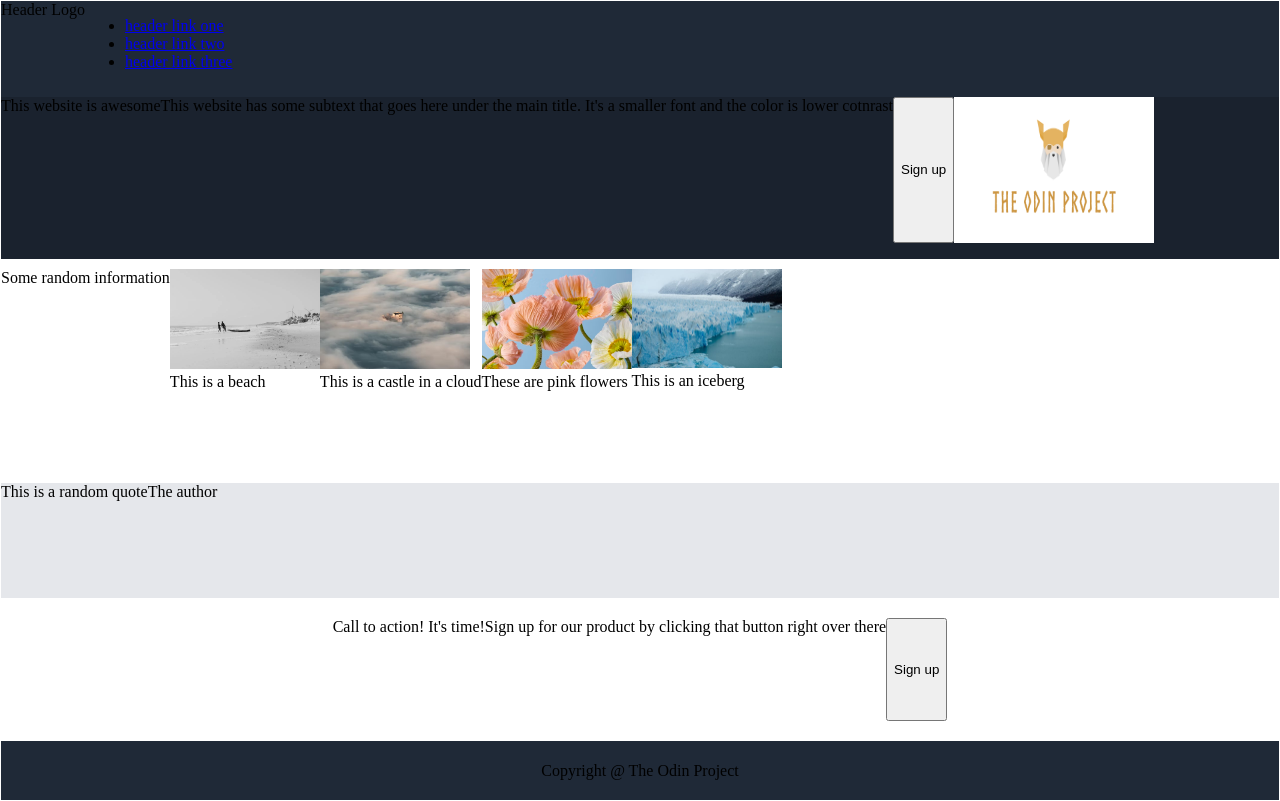
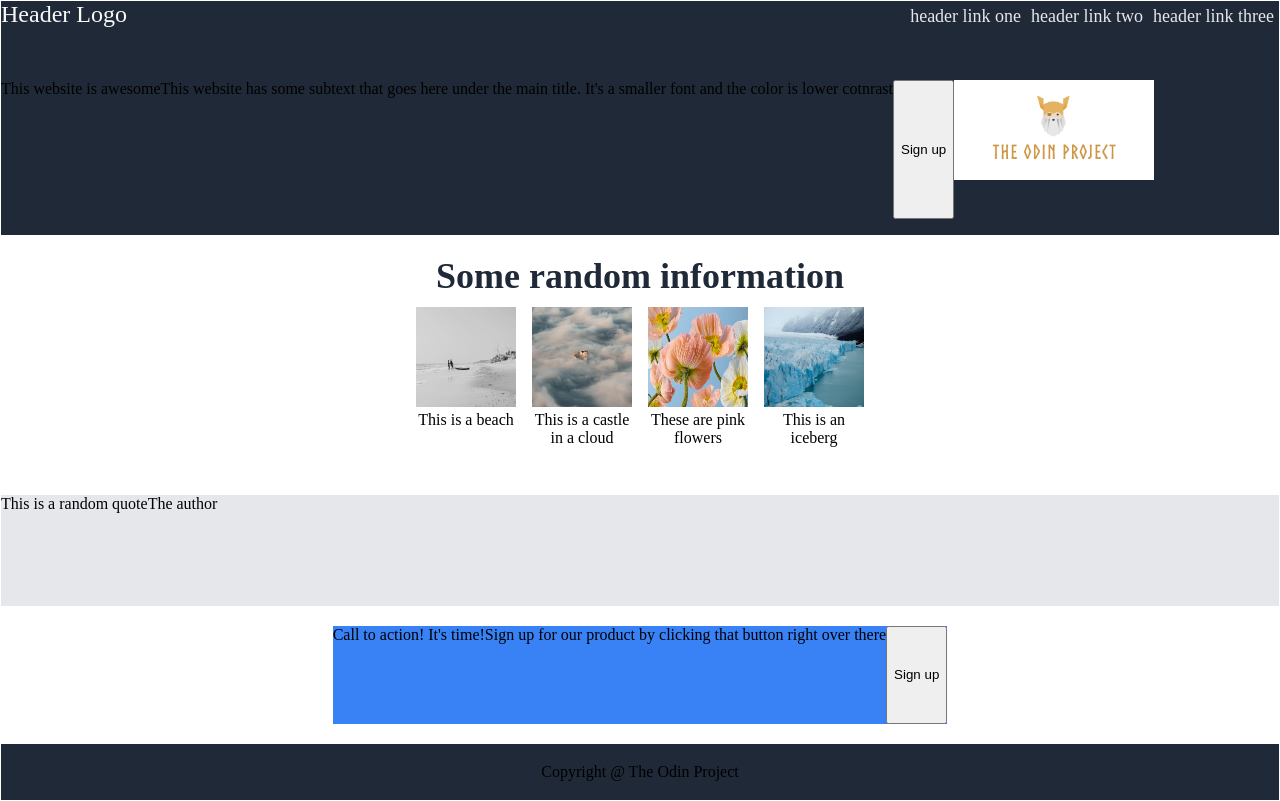
Before and after one commit to AryamanNigam/Landing-Page-Odin-Project-, a plain HTML site: page index.html in a window 1280 px wide. Drawn offline with Linux system fonts and the light colour scheme.

Commit message:
Added some more formatting

```diff
--- a/index.html
+++ b/index.html
@@ -8,7 +8,7 @@
 </head>
 <body>
     <div class="header">
-        <div>Header Logo</div>
+        <div class="logo">Header Logo</div>
         <ul>
             <li><a href='#'>header link one</a></li>
             <li><a href='#'>header link two</a></li>
@@ -24,6 +24,7 @@
 
     <div class="sectwo">
         <div class="title">Some random information</div>
+        <div class="container">
             <div class="subtext">
                 <img src="./assets/beach.png" alt="beach">
                 <div class="text">This is a beach</div>
@@ -39,6 +40,7 @@
             <div class="subtext">
                 <img src="./assets/iceberg.png" alt="This is an iceberg">
                 <div class="text">This is an iceberg</div>
+            </div>
         </div>
     </div>
 
--- a/styles.css
+++ b/styles.css
@@ -7,23 +7,72 @@ html, body{
 
 .header{
     flex-shrink: 0;
+    flex-grow: 1;
     display: flex;
+    justify-content: space-between;
     padding-bottom: 10px;
     background-color: #1F2937;
 }
+
+.logo{
+    font-size: 24px;
+    color: #f9FaF8;
+}
+
+ul{
+    display: flex;
+    list-style: none;
+    gap: 10px;
+    margin: 0;
+    padding: 5px;
+}
+
+a{
+    text-decoration: none;
+    font-size: 18px;
+    color: #E5E7EB;
+}
+
 
 .secone{
     flex-grow: 1;
     display: flex;
     padding-bottom: 16px;
-    background-color: #1a222e;
+    background-color: #1F2937;
 }
 
 .sectwo{
-    flex-grow: 2;
+    flex-grow: 1;
+    flex-direction: column;
     display: flex;
     padding: 10px 0px;
 }
+
+img {
+    width: 100px;
+    height: 100px;
+  }
+
+.title{
+    display: flex;
+    padding: 10px;
+    font-size: 36px;
+    font-weight: 900;
+    color:#1f2937;
+    justify-content: center;
+}
+
+.container{
+    display: flex;
+    flex-direction: row;
+    justify-content: center;
+    gap: 16px;
+}
+
+.text {
+    text-align: center;
+    max-width: 100px;
+  }
 
 .secthree{
     flex-grow: 2;
@@ -43,6 +92,7 @@ html, body{
 .call{
     display: flex;
     box-sizing: border-box;
+    background-color: #3882f6;
 }
 
 .footer {
@@ -57,7 +107,3 @@ html, body{
 .im{
     width: 200px
 }
-
-img{
-    width: 150px;
-}
```
Lines whose indentation alone changed are shown as unchanged.
